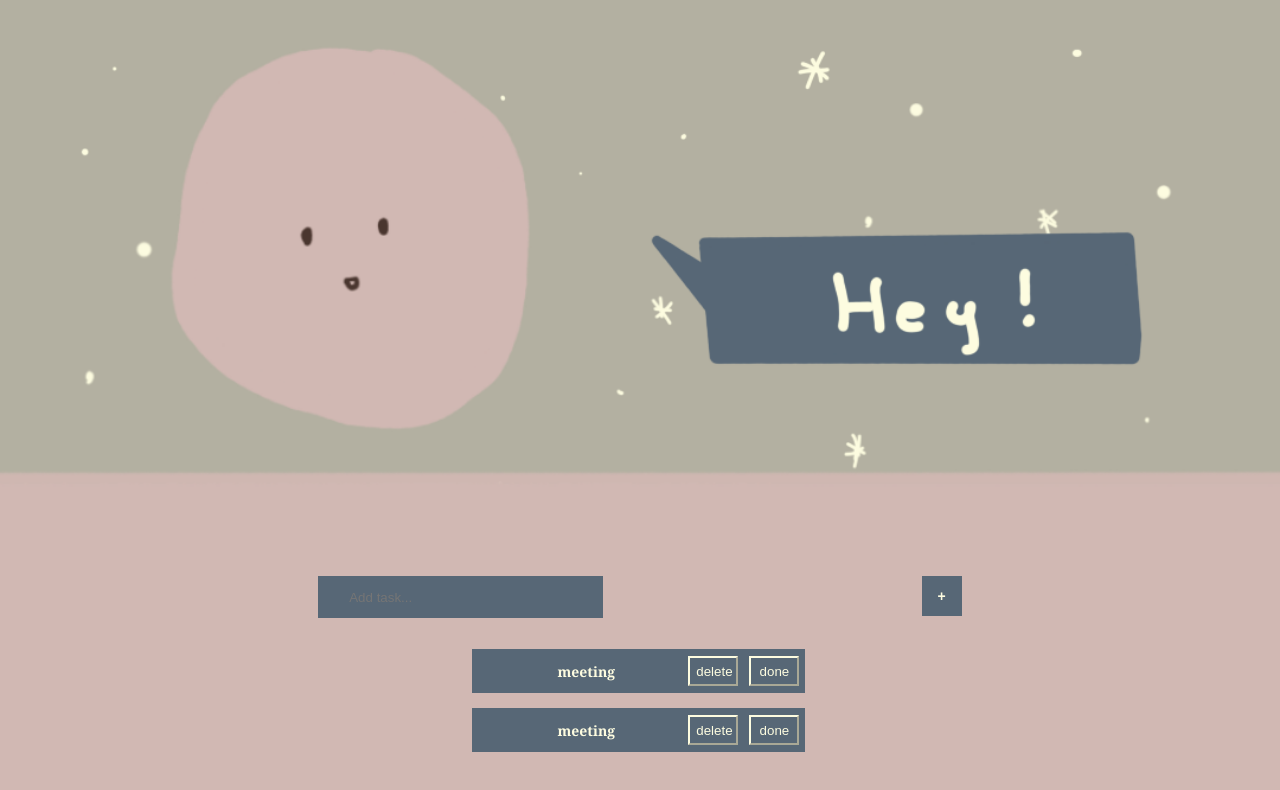
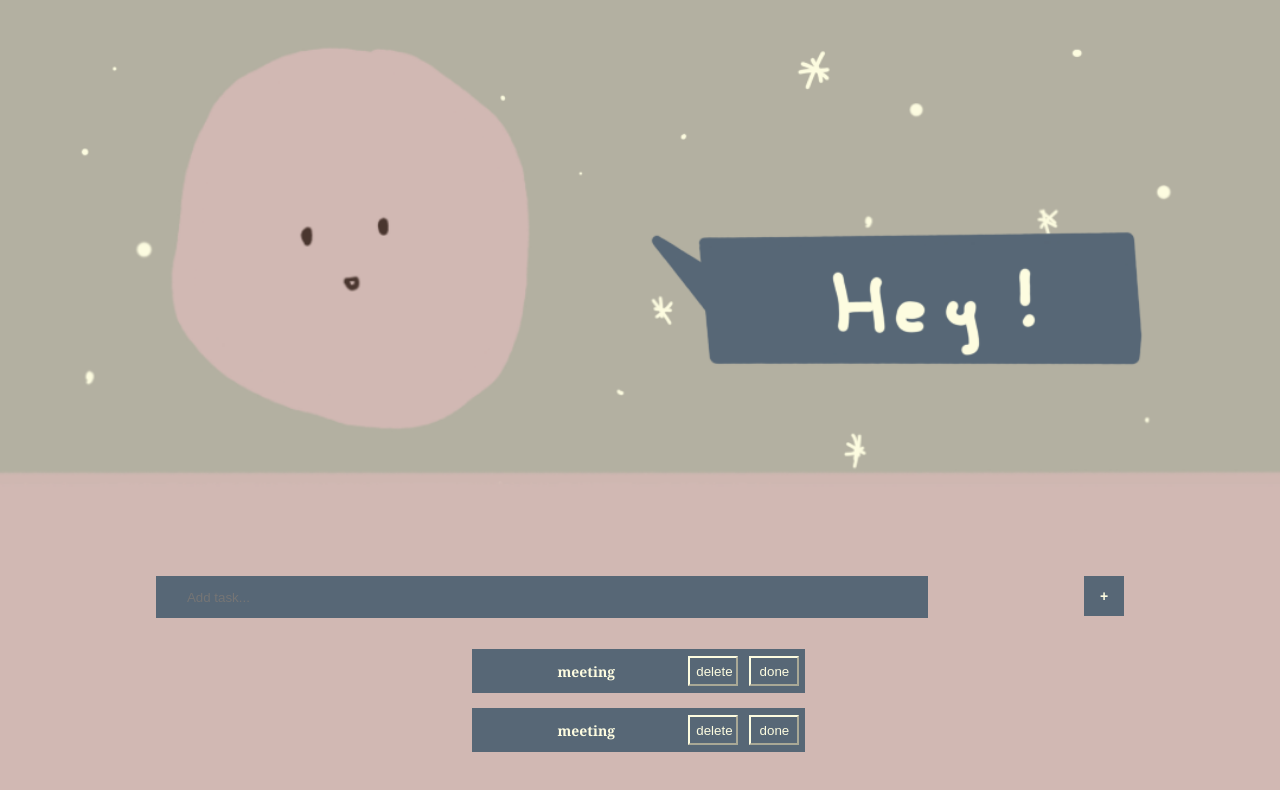
Before and after one commit to GSG-ReactCamp/todo-team1, a React (Create React App) app: page / in a window 1280 px wide. Shown: the top 790 px of the page. Built offline with nearby package versions, Linux system fonts and the light colour scheme.

Commit message:
Update App.css

```diff
--- a/src/App.css
+++ b/src/App.css
@@ -3,7 +3,7 @@ body{
   background-size: cover;
 }
 .todo-input{
-  width: 281px;
+  width: 60%;
   height: 40px;
   border: none;
   background-color: #576776;
```
